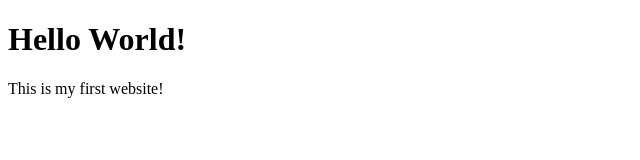
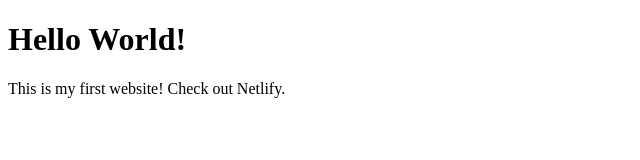
Before and after one commit to caelar/codespacesdemo, a plain HTML site: page index.html in a window 1280 px wide. Shown: the whole page, without its empty margins (0-640 px from the left). Drawn offline with Linux system fonts and the light colour scheme.

Commit message:
Updated Index.html

```diff
--- a/index.html
+++ b/index.html
@@ -7,6 +7,6 @@
 </head>
 <body>
     <h1>Hello World!</h1>
-    <p>This is my first website!</p>
+    <p>This is my first website! Check out Netlify.</p>
 </body>
 </html>
```
